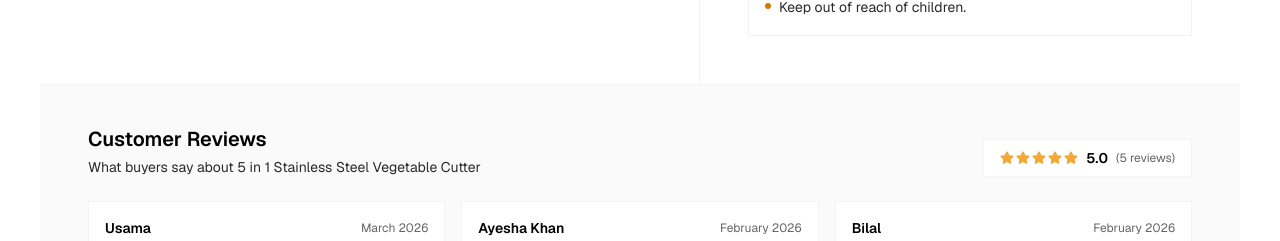
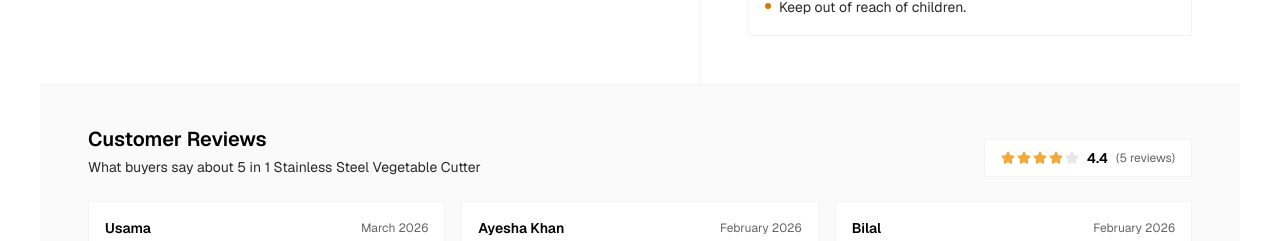
Before and after one commit to ukasha26/Alfado-Mart, a React (Vite) app: page /product/stainless-steel-vegetable-cutter in a window 1280 px wide. Shown: the part 1087-1328 px from the top of the page. Built offline with nearby package versions, Linux system fonts and the light colour scheme.

Commit message:
cursor limits hit and reviews set

```diff
--- a/src/components/ProductReviews.tsx
+++ b/src/components/ProductReviews.tsx
@@ -13,21 +13,21 @@ const REVIEWS: Review[] = [
     id: "1",
     name: "Usama",
     date: "March 2026",
-    rating: 5,
+    rating: 4,
     text: "Bohat zabardast quality hai, totally worth the price!",
   },
   {
     id: "2",
     name: "Ayesha Khan",
     date: "February 2026",
-    rating: 5,
+    rating: 4, // 4 Star kar diya
     text: "Delivery time par thi aur product exactly as shown in the picture.",
   },
   {
     id: "3",
     name: "Bilal",
     date: "February 2026",
-    rating: 5,
+    rating: 4, // 4 Star kar diya
     text: "Highly recommended, packaging bohat achi thi.",
   },
   {
@@ -86,7 +86,7 @@ export function ProductReviews({ productName }: ProductReviewsProps) {
             </p>
           </div>
           <div className="flex items-center gap-2 rounded-lg border border-[#F3F4F6] bg-white px-4 py-2">
-            <StarRating rating={5} />
+            <StarRating rating={Math.round(Number(averageRating))} />
             <span className="text-sm font-semibold text-black">{averageRating}</span>
             <span className="text-xs text-[#666]">({REVIEWS.length} reviews)</span>
           </div>
```
